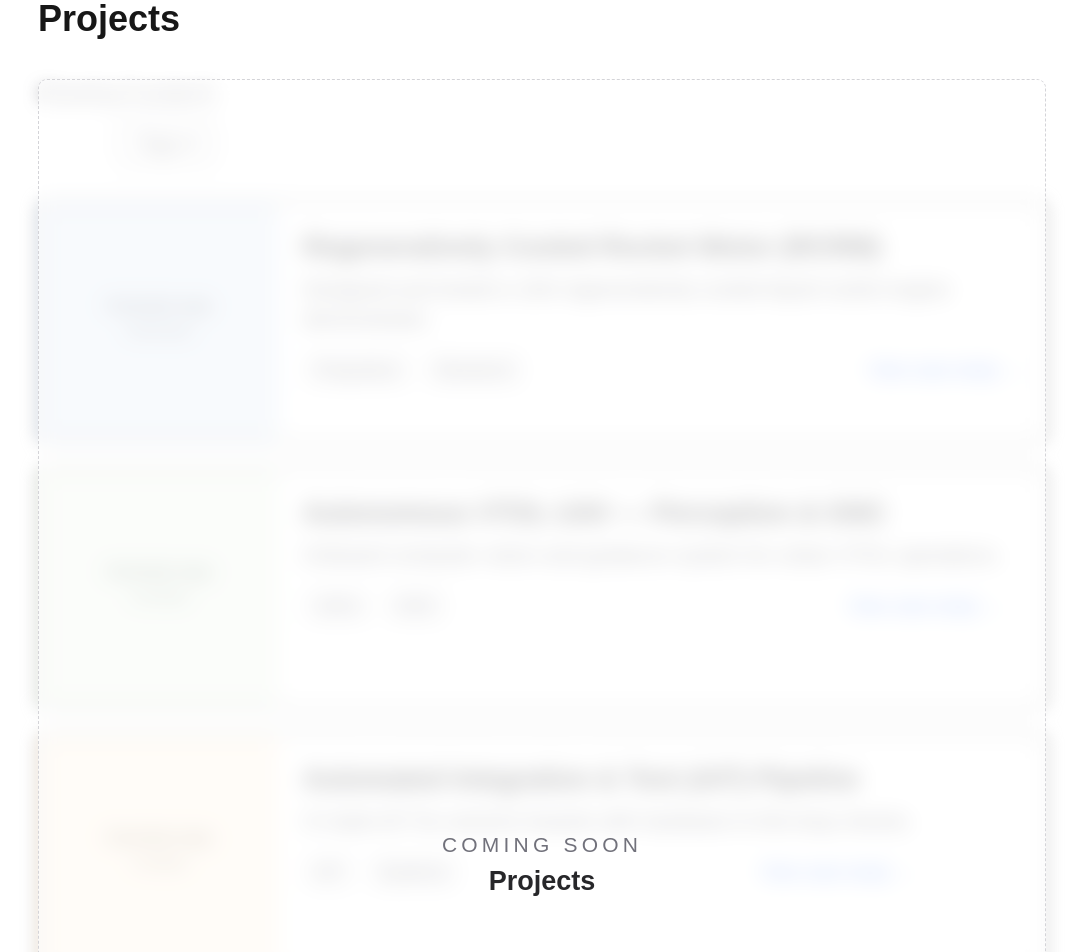
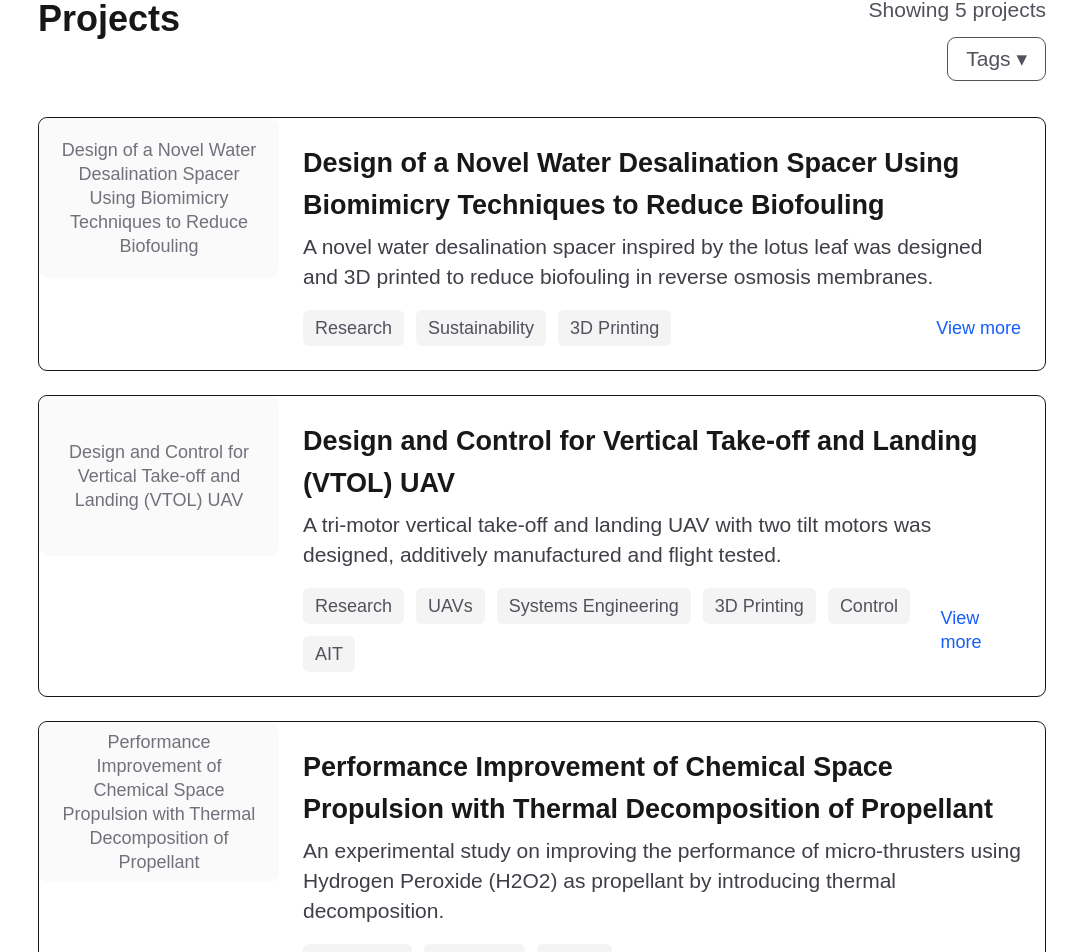
Before and after one commit to adilmrf/myPortfolio, a Next.js app: page /projects in a window 1280 px wide. Shown: the part 197-1149 px from the top of the page, without its empty margins (98-1175 px from the left). Built offline with nearby package versions, Linux system fonts and the light colour scheme.

Commit message:
Projects ready to publish

```diff
--- a/src/app/projects/[id]/page.tsx
+++ b/src/app/projects/[id]/page.tsx
@@ -1,10 +1,8 @@
 // Project detail page (single-source content rendering)
 import type { Metadata } from "next";
 import { notFound } from "next/navigation";
-import Image from "next/image";
 import Link from "next/link";
 import { getAllProjects, getProjectById } from "../../../lib/projects";
-import { withBasePath } from "../../../lib/assetPath";
 
 type Params = { id: string };
 
@@ -12,28 +10,29 @@ export async function generateStaticParams() {
   return getAllProjects().map((p) => ({ id: p.id }));
 }
 
-export async function generateMetadata({ params }: { params: Params }): Promise<Metadata> {
-  const project = getProjectById(params.id);
+export async function generateMetadata({ params }: { params: Promise<Params> }): Promise<Metadata> {
+  const resolvedParams = await params;
+  const project = getProjectById(resolvedParams.id);
   if (!project) return { title: "Project not found" };
   const defaultOg = new URL('../../opengraph-image.svg', import.meta.url).toString();
   const defaultTw = new URL('../../twitter-image.svg', import.meta.url).toString();
-  const imageUrl = project.thumbnail?.src ? withBasePath(project.thumbnail.src) : defaultOg;
   return {
     title: `${project.title} \u2014 Adil Mahroof`,
     description: project.summary,
     openGraph: {
       title: project.title,
       description: project.summary,
-      images: [imageUrl],
+      images: [defaultOg],
     } as any,
     twitter: {
-      images: [project.thumbnail?.src ? withBasePath(project.thumbnail.src) : defaultTw],
+      images: [defaultTw],
     } as any,
   };
 }
 
-export default function ProjectPage({ params }: { params: Params }) {
-  const project = getProjectById(params.id);
+export default async function ProjectPage({ params }: { params: Promise<Params> }) {
+  const resolvedParams = await params;
+  const project = getProjectById(resolvedParams.id);
   if (!project) return notFound();
 
   const all = getAllProjects();
@@ -59,61 +58,68 @@ export default function ProjectPage({ params }: { params: Params }) {
 
       <section className="grid gap-6 md:grid-cols-3">
         <div className="md:col-span-2 space-y-4">
-          <h2 className="text-xl font-medium">Overview</h2>
-          <p className="text-sm text-zinc-700">{project.description}</p>
-
-          <h3 className="text-lg font-medium">What I did</h3>
-          <p className="text-sm text-zinc-700">Summarize your role, responsibilities, and key contributions here.</p>
+          <h2 className="text-xl font-medium">Responsibilities</h2>
+          <ul className="list-disc pl-5 text-sm text-zinc-700">
+            {project.responsibilities.map((item, i) => (
+              <li key={i}>{item}</li>
+            ))}
+          </ul>
 
           <h3 className="text-lg font-medium">Results</h3>
-          <p className="text-sm text-zinc-700">Key outcomes, performance improvements, or metrics.</p>
+          <ul className="list-disc pl-5 text-sm text-zinc-700">
+            {project.results.map((item, i) => (
+              <li key={i}>{item}</li>
+            ))}
+          </ul>
+        </div>
 
-          {project.links && (
-            <div>
-              <h4 className="font-medium">Links</h4>
-              <ul className="mt-2 list-disc pl-5">
-                {project.links.map((l, i) => (
-                  <li key={i}><a href={l.url} target="_blank" rel="noreferrer" className="text-blue-600">{l.label}</a></li>
+        <aside className="md:col-span-1 space-y-4">
+          {project.presentations.length > 0 && (
+            <div className="rounded-md border p-4">
+              <h4 className="font-medium">Presentations</h4>
+              <ul className="mt-2 list-disc pl-5 text-sm text-zinc-700">
+                {project.presentations.map((item, i) => (
+                  <li key={i}>{item}</li>
                 ))}
               </ul>
             </div>
           )}
-        </div>
 
-        <aside className="md:col-span-1 space-y-4">
-          <div className="rounded-md border p-4">
-            <h4 className="font-medium">Tools</h4>
-            <p className="text-sm text-zinc-700 mt-2">List tools, languages, and processes used (e.g. Python, C, CAD, Hot-fire test rigs).</p>
-          </div>
-
-          {project.media && project.media.length > 0 && (
-            <div className="rounded-md border p-2">
-              <h4 className="font-medium mb-2">Media</h4>
-              <div className="space-y-3">
-                {project.media.map((m, i) => (
-                  <div key={i}>
-                    {m.type === "image" ? (
-                      <Image src={withBasePath(m.src)} alt={m.alt ?? project.title} width={800} height={500} className="rounded" />
-                    ) : (
-                      <video controls className="w-full rounded">
-                        <source src={withBasePath(m.src)} />
-                      </video>
-                    )}
-                    {m.caption && <div className="text-xs text-zinc-600 mt-1">{m.caption}</div>}
-                  </div>
+          {project.links && project.links.length > 0 && (
+            <div className="rounded-md border p-4">
+              <h4 className="font-medium">Links</h4>
+              <ul className="mt-2 list-disc pl-5 text-sm">
+                {project.links.map((l, i) => (
+                  <li key={i}>
+                    <a href={l.url} target="_blank" rel="noreferrer" className="text-blue-600">{l.label}</a>
+                  </li>
                 ))}
-              </div>
+              </ul>
             </div>
           )}
         </aside>
       </section>
 
-      <footer className="mt-8 flex items-center justify-between">
-        <div className="flex gap-4">
-          {prev && <Link href={`/projects/${prev.id}`} className="text-sm text-zinc-600 hover:underline">&larr; {prev.title}</Link>}
+      <footer className="mt-8 flex items-center">
+        <div className="flex flex-1 justify-start">
+          {prev && (
+            <Link
+              href={`/projects/${prev.id}`}
+              className="inline-flex h-7 w-48 items-center justify-center rounded border border-zinc-200 px-2 text-[11px] text-zinc-600 hover:border-zinc-300 hover:text-zinc-800"
+            >
+              &larr; {prev.title}
+            </Link>
+          )}
         </div>
-        <div className="flex gap-4">
-          {next && <Link href={`/projects/${next.id}`} className="text-sm text-zinc-600 hover:underline">{next.title} &rarr;</Link>}
+        <div className="flex flex-1 justify-end">
+          {next && (
+            <Link
+              href={`/projects/${next.id}`}
+              className="inline-flex h-7 w-48 items-center justify-center rounded border border-zinc-200 px-2 text-[11px] text-zinc-600 hover:border-zinc-300 hover:text-zinc-800"
+            >
+              {next.title} &rarr;
+            </Link>
+          )}
         </div>
       </footer>
     </article>
--- a/src/app/projects/page.tsx
+++ b/src/app/projects/page.tsx
@@ -1,13 +1,9 @@
 import React from "react";
 import type { Metadata } from "next";
 import { PROJECTS } from "../../content/projects";
-import TagFilter from "../../components/TagFilter";
 import TagDropdown from "../../components/TagDropdown";
 import TAG_LIST from "../../content/tags";
-import { parseTagsFromSearchParams } from "../../lib/tagQuery";
 import ProjectsList from "../../components/ProjectsList";
-import ProjectListCard from "../../components/ProjectListCard";
-
 
 export const metadata: Metadata = {
     title: "Projects - Adil Mahroof",
@@ -23,12 +19,9 @@ export const metadata: Metadata = {
 export default function ProjectsPage() {
     return (
         <section className="py-8">
+            <div className="flex flex-col gap-6">
                 <div className="flex items-start justify-between">
                     <h1 className="text-2xl font-semibold">Projects</h1>
-            </div>
-            <div className="relative mt-6">
-                <div className="flex flex-col gap-6 blur-sm pointer-events-none" aria-hidden="true">
-                    <div className="flex items-start justify-between">
                     <div className="text-sm text-zinc-600 text-right">
                         <div>Showing {PROJECTS.length} projects</div>
                         <div className="mt-2">
@@ -43,13 +36,6 @@ export default function ProjectsPage() {
                     </React.Suspense>
                 </div>
             </div>
-                <div className="absolute inset-0 z-30 grid place-items-center rounded-md border border-dashed border-zinc-300 bg-white/70 backdrop-blur-sm">
-                    <div className="text-center">
-                        <div className="text-sm uppercase tracking-[0.2em] text-zinc-500">Coming soon</div>
-                        <div className="text-lg font-semibold text-zinc-800">Projects</div>
-                    </div>
-                </div>
-            </div>
         </section>
     );
 }
--- a/src/components/MediaThumb.tsx
+++ b/src/components/MediaThumb.tsx
@@ -1,39 +1,10 @@
-import Image from "next/image";
 import React from "react";
 import type { Project } from "../lib/types";
-import { withBasePath } from "../lib/assetPath";
 
 export default function MediaThumb({ project, className = "" }: { project: Project; className?: string }) {
-  const thumb = project.thumbnail ?? project.media?.find((m) => m.type === "image");
-
-  if (thumb && (thumb as any).src) {
-    return (
-      <div className={`overflow-hidden rounded-md bg-zinc-50 ${className}`}>
-        <Image
-          src={withBasePath((thumb as any).src)}
-          alt={(thumb as any).alt ?? project.title}
-          width={520}
-          height={320}
-          className="object-cover w-full h-40 sm:h-28 lg:h-40"
-        />
-      </div>
-    );
-  }
-
-  // Video fallback or empty placeholder
-  if (project.media?.some((m) => m.type === "video")) {
-    return (
-      <div className={`flex items-center justify-center rounded-md bg-zinc-50 text-zinc-500 ${className}`} style={{ height: 160 }}>
-        <svg width="48" height="48" viewBox="0 0 24 24" fill="none" aria-hidden>
-          <path d="M5 3v18l15-9L5 3z" fill="currentColor" />
-        </svg>
-      </div>
-    );
-  }
-
   return (
     <div className={`rounded-md bg-zinc-50 flex items-center justify-center text-zinc-400 ${className}`} style={{ height: 160 }}>
-      <div className="text-sm">No image</div>
+      <div className="text-xs font-medium text-zinc-500 px-3 text-center">{project.title}</div>
     </div>
   );
 }
--- a/src/components/ProjectListCard.tsx
+++ b/src/components/ProjectListCard.tsx
@@ -3,11 +3,12 @@ import Link from "next/link";
 import React from "react";
 import type { Project } from "../lib/types";
 import MediaThumb from "./MediaThumb";
+import { withBasePath } from "../lib/assetPath";
 
 export default function ProjectListCard({ project }: { project: Project }) {
   return (
     <Link
-      href={`/projects/${project.id}`}
+      href={withBasePath(`/projects/${project.id}`)}
       className="group block rounded-md border bg-white/90 overflow-hidden focus:outline-none focus:ring-2 focus:ring-blue-300 transition-transform transform hover:-translate-y-1 hover:shadow-lg"
     >
       <div className="sm:flex">
@@ -23,7 +24,7 @@ export default function ProjectListCard({ project }: { project: Project }) {
                 <span key={t} className="rounded bg-zinc-100 px-2 py-1">{t}</span>
               ))}
             </div>
-            <div className="text-xs text-blue-600">View case study →</div>
+            <div className="text-xs text-blue-600">View more</div>
           </div>
         </div>
       </div>
--- a/src/content/projects.ts
+++ b/src/content/projects.ts
@@ -5,69 +5,101 @@ import type { Project } from "../lib/types";
  */
 export const PROJECTS: Project[] = [
   {
-    id: "rp-1",
-    title: "Regeneratively Cooled Rocket Motor (RCRM)",
+    id: "fsl-spacer",
+    title: "Design of a Novel Water Desalination Spacer Using Biomimicry Techniques to Reduce Biofouling",
     summary:
-      "Designed and tested a 1kN regeneratively-cooled liquid rocket engine demonstrator.",
-    description:
-      "End-to-end design of a regeneratively-cooled thrust chamber, integrated feed system, and hot-fire testing campaign with instrumentation and data analysis.",
-    tags: ["Propulsion", "Research"],
+      "A novel water desalination spacer inspired by the lotus leaf was designed and 3D printed to reduce biofouling in reverse osmosis membranes.",
+    responsibilities: [
+      "Conducted in-depth research on water desalination, reverse osmosis membranes and spacers.",
+      "Designed the spacer using CAD software and biomimicry principles.",
+      "3D printed the prototype.",
+    ],
+    results: [
+      "Produced a conceptual prototype to present in front of experts.",
+    ],
+    presentations: [
+      "ADSW 2025, Abu Dhabi, UAE.",
+    ],
+    tags: ["Research", "Sustainability", "3D Printing"],
     links: [
       { label: "Report (PDF)", url: "#" },
       { label: "Test Video", url: "#" },
     ],
-    thumbnail: { src: "/media/placeholder-1.svg", alt: "RCRM thrust chamber" },
-    featured: true,
   },
   {
-    id: "uav-vision",
-    title: "Autonomous VTOL UAV — Perception & GNC",
-    summary: "Onboard computer vision and guidance system for urban VTOL operations.",
-    description:
-      "Developed sensor fusion pipeline with inertial+camera inputs and a real-time GNC stack for waypoint following and obstacle avoidance.",
-    tags: ["UAVs", "GNC"],
-    media: [
-      { type: "image", src: "/uav-flight.jpg", alt: "VTOL UAV in flight", caption: "Flight test of perception stack" },
+    id: "vtol-uav",
+    title: "Design and Control for Vertical Take-off and Landing (VTOL) UAV",
+    summary:
+      " A tri-motor vertical take-off and landing UAV with two tilt motors was designed, additively manufactured and flight tested.",
+    responsibilities: [
+      "Conducted preliminary research on UAVs and VTOL technology.",
+      "Performed aerodynamic analysis using XFLR5 and CAD modeling of the UAV structure and VTOL tilt mechanisms.",
+      "3D printed the prototype and prepared it for testing.",
     ],
-    featured: true,
-    thumbnail: { src: "/media/placeholder-2.svg", alt: "VTOL UAV" },
-  },
-  {
-    id: "ait-pipeline",
-    title: "Automated Integration & Test (AIT) Pipeline",
-    summary: "CI-style AIT for avionics boards with hardware-in-the-loop checks.",
-    description:
-      "Built reproducible test benches, defined pass/fail criteria, and automated test runners to accelerate pre-flight checks.",
-    tags: ["AIT", "Systems"],
-    thumbnail: { src: "/media/placeholder-3.svg", alt: "AIT bench" },
-  },
-  {
-    id: "structure-lite",
-    title: "Lightweight Composite Wing Spar",
-    summary: "Optimized composite layups to reduce mass while meeting stiffness targets.",
-    description:
-      "Performed laminate-level analysis, made tooling, and validated with static test rigs. Delivered manufacturing drawings and BOM.",
-    tags: ["Structures"],
-  },
-  {
-    id: "thermal-control",
-    title: "Thermal Control for Small Satellite",
-    summary: "Passive + active thermal design for a 6U CubeSat payload.",
-    description:
-      "Modeled thermal environment, selected heaters and insulation, and validated via thermal-vacuum testing.",
-    tags: ["Systems"],
-    media: [
-      { type: "image", src: "/thermal-chamber.jpg", alt: "Thermal vacuum chamber", caption: "Thermal-vac validation" },
+    results: [
+      "Produced a fully functional prototype with successful flight tests.",
+    ],
+    presentations: [
+      "IDEX 2025, Abu Dhabi, UAE.",
+    ],
+    tags: ["Research", "UAVs", "Systems Engineering", "3D Printing", "Control", "AIT"],
+    links: [
+      { label: "Report (PDF)", url: "#" },
+      { label: "Test Video", url: "#" },
     ],
   },
   {
-    id: "test-automation",
-    title: "Embedded Test Automation",
-    summary: "Test harness and dashboard for flight hardware telemetry.",
-    description:
-      "Created an embedded logger, host-side parsers, and a small dashboard to visualize telemetry and run automated acceptance tests.",
-    tags: ["AIT"],
+    id: "mbrsc-propulsion",
+    title: "Performance Improvement of Chemical Space Propulsion with Thermal Decomposition of Propellant",
+    summary:
+      "An experimental study on improving the performance of micro-thrusters using Hydrogen Peroxide (H2O2) as propellant by introducing thermal decomposition.",
+    responsibilities: [
+      "Researched thermal decomposition of H2O2 for micro-thrusters.",
+      "Set up experiments, executed test procedures, and recorded data.",
+    ],
+    results: [
+      "Completed 10+ tests confirming feasibility of thermal decomposition to improve H2O2 thruster performance.",
+    ],
+    presentations: [
+      "IAC 2024, Milan, Italy.",
+    ],
+    tags: ["Propulsion", "Research", "Space"],
   },
+  {
+    id: "green-propellant",
+    title: "Green Propellant Space Propulsion for Mode Changeable Micro Thrust Generation",
+    summary:
+      "A feasibility study on using Hydrogen Peroxide as a green propellant in chemical and electric microthrust generation.",
+    responsibilities: [
+      "Led a team of four undergraduate students and managed schedules and proposals.",
+      "Designed a 100 mN class thruster using NACA CEA, RPA, and CATIA V5.",
+    ],
+    results: [
+      "Manufactured and tested a micro-thruster for chemical propulsion.",
+      "Validated performance across different initial conditions and H2O2 concentrations.",
+    ],
+    presentations: [
+      "IAC 2023, Baku, Azerbaijan.",
+    ],
+    tags: ["Propulsion", "Research", "Space", "Sustainability"],
+  },
+  {
+    id: "mini-rocket-propulsion",
+    title: "Design, Fabrication, and Testing of a Miniaturised Rocket Propulsion System",
+    summary: "Design, manufacturing, and testing of a 10 N class thruster.",
+    responsibilities: [
+      "Conducted research on rocket principles, micro-thrust generation, and propellants.",
+      "Manufactured the thruster using traditional workshop machines and prepared test procedures.",
+    ],
+    results: [
+      "Completed multiple successful tests confirming full functionality of the design.",
+    ],
+    presentations: [
+      "UAEU-MUBADALA Aerospace Student Research, 2022.",
+    ],
+    tags: ["Propulsion", "Research", "Space"],
+  },
+
 ];
 
 export default PROJECTS;
--- a/src/lib/projects.ts
+++ b/src/lib/projects.ts
@@ -5,10 +5,12 @@ export function getAllProjects(): Project[] {
   return PROJECTS;
 }
 
-export function getProjectById(id: string): Project | undefined {
-  return PROJECTS.find((p) => p.id === id);
+export function getProjectById(id?: string): Project | undefined {
+  if (!id) return undefined;
+  const normalizedId = id.replace(/\/$/, "");
+  return PROJECTS.find((p) => p.id === normalizedId);
 }
 
 export function getFeaturedProjects(): Project[] {
-  return PROJECTS.filter((p) => p.featured);
+  return PROJECTS;
 }
--- a/src/lib/types.ts
+++ b/src/lib/types.ts
@@ -7,12 +7,11 @@ export const TAGS = [
   "Propulsion",
   "UAVs",
   "AIT",
-  "Systems",
+  "Systems Engineering",
   "Research",
   "GNC",
-  "Structures",
   "3D Printing",
-  "Controls",
+  "Control",
   "Sustainability",
   "Space"
 ] as const;
@@ -27,27 +26,17 @@ export interface LinkItem {
 }
 
 /**
- * Project content shape. `description` may include longer markdown/plain text.
+ * Project content shape.
  */
 export interface Project {
   id: ID;
   title: string;
   summary: string;
-  description?: string;
+  responsibilities: string[];
+  results: string[];
+  presentations: string[];
   tags: Tag[];
   links?: LinkItem[];
-  featured?: boolean;
-  media?: {
-    type: "image" | "video";
-    src: string;
-    alt?: string;
-    caption?: string;
-  }[]; // media objects (images or videos) served from /public
-  // Optional lightweight thumbnail for list views
-  thumbnail?: {
-    src: string;
-    alt?: string;
-  };
 }
 
 /**
```
Lines whose indentation alone changed are shown as unchanged.
